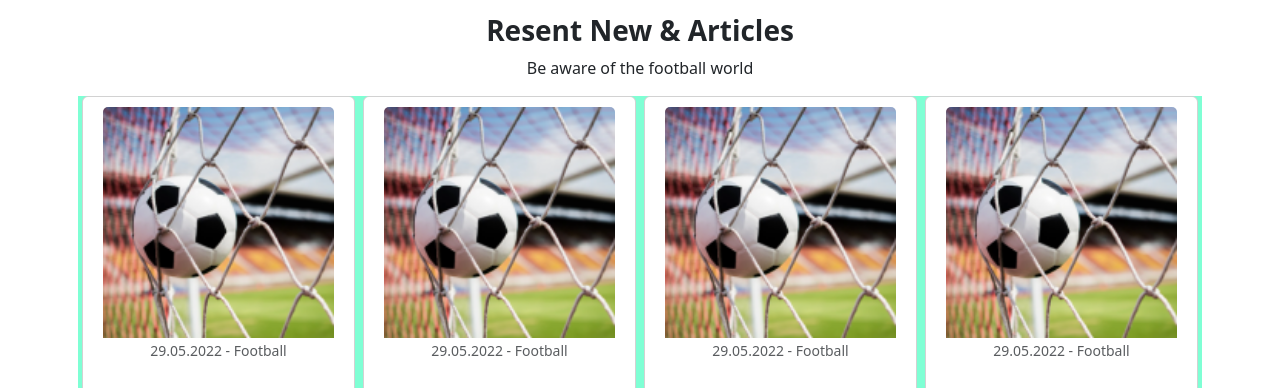
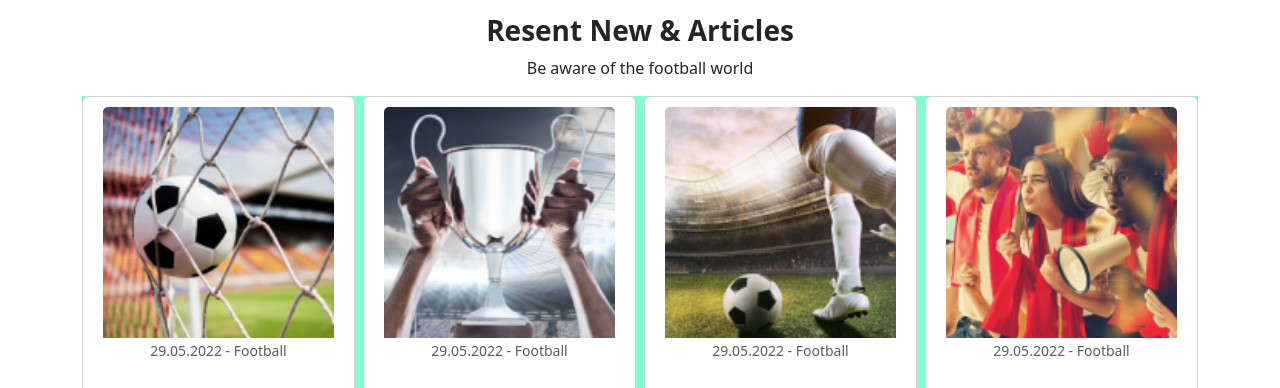
Before and after one commit to FernandoVerderame/proj-html-vuejs, a Vue app: page / in a window 1280 px wide. Shown: the part 4170-4558 px from the top of the page. Built offline with nearby package versions, Linux system fonts and the light colour scheme.

Commit message:
generates dynamically img into card

```diff
--- a/src/components/articles/ArticlesCard.vue
+++ b/src/components/articles/ArticlesCard.vue
@@ -14,7 +14,7 @@ export default {
 </script>
 <template>
     <div class="card">
-        <img src="../../assets/img/news1-1-150x150.png" class="card-img-top" alt="...">
+        <img :src="articleImage" class="card-img-top" alt="...">
         <p class="card-text"><small class="text-muted">{{ article.date }}</small></p>
         <div class="card-body">
             <h5 class="card-title">{{ article.title }}</h5>
--- a/src/components/articles/ArticlesSection.vue
+++ b/src/components/articles/ArticlesSection.vue
@@ -67,6 +67,7 @@ export default {
 #carousel {
     background-color: black;
     height: 500px;
+    overflow: hidden;
 }
 
 .col {
```
